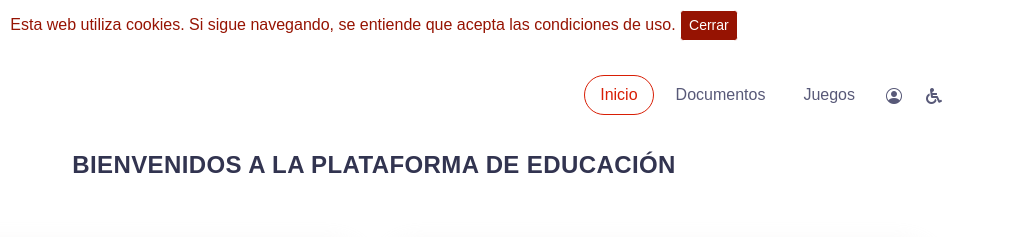
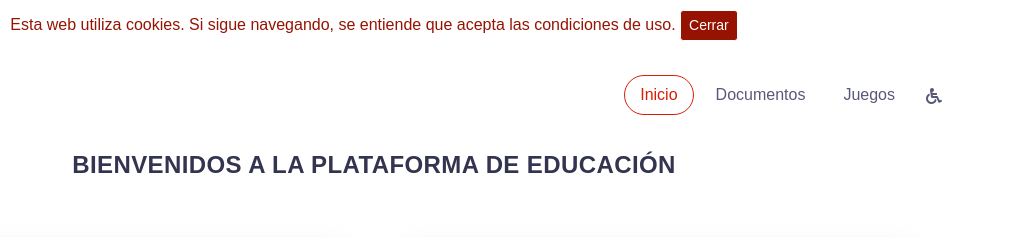
Before and after one commit to JIVANU-Inc/gamificacion, a plain HTML site: page index.html in a window 1280 px wide. Shown: the top 237 px of the page, 266-1280 px from the left. Drawn offline with nearby package versions, Linux system fonts and the light colour scheme.

Commit message:
Quitar botón de usuario

```diff
--- a/views/header.html
+++ b/views/header.html
@@ -30,9 +30,6 @@
                                 </ul>
                             </div>
                             <div class="header-action d-flex">
-                                <a href="#">
-                                    <i class="bi bi-person-circle"></i>
-                                </a>
                                 <a href="#" data-bs-toggle="modal" data-bs-target="#accesibility">
                                     <i class="fa fa-wheelchair"></i>
                                 </a>
```
